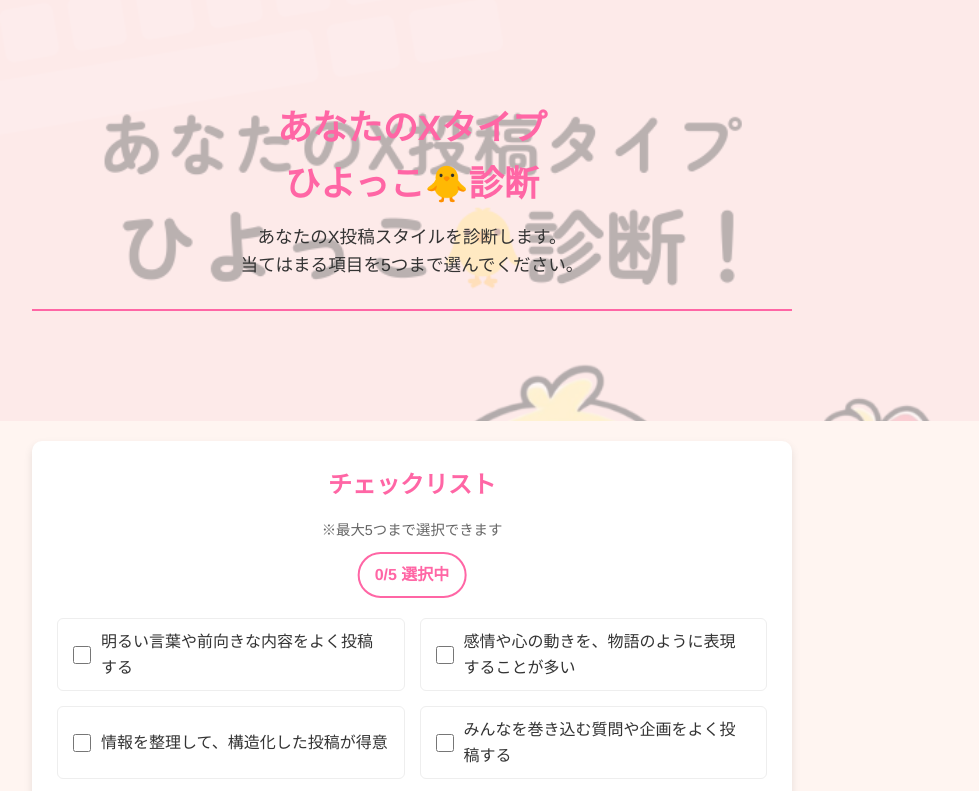
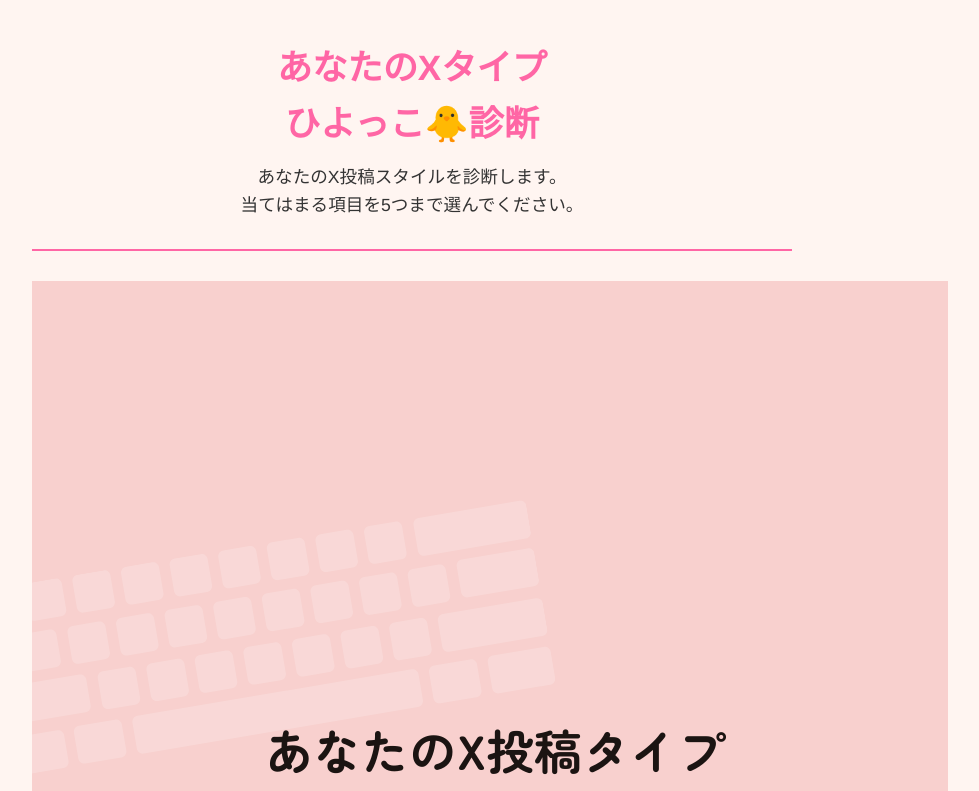
Before and after one commit to Mana1103ai/sns-diagnosis, a plain HTML site: page index.html in a window 1280 px wide. Shown: the top 791 px of the page, without its empty margins (228-1207 px from the left). Drawn offline with Linux system fonts and the light colour scheme.

Commit message:
Update index.html

```diff
--- a/index.html
+++ b/index.html
@@ -7,16 +7,18 @@
     <link rel="stylesheet" href="style.css">
 </head>
 <body>
-    <!-- 診断ページ -->
+
     <div id="diagnosis-page" class="page active">
         <!-- ヒーローセクション -->
-        <div class="hero-section">
-            <img src="images/cap.png" alt="背景イメージ" class="hero-background">
-            <div class="container">
-                <header>
-                    <h1>あなたのXタイプ<br>ひよっこ🐥診断</h1>
-                    <p class="subtitle">あなたのX投稿スタイルを診断します。<br>当てはまる項目を5つまで選んでください。</p>
-                </header>
+        <div class="container">
+            <header>
+                <h1>あなたのXタイプ<br>ひよっこ🐥診断</h1>
+                <p class="subtitle">あなたのX投稿スタイルを診断します。<br>当てはまる項目を5つまで選んでください。</p>
+            </header>
+
+            <!-- トップ画像として追加 -->
+            <div class="top-image-container">
+                <img src="images/cap.png" alt="ひよっこ診断" class="top-image">
             </div>
         </div>
 
```
